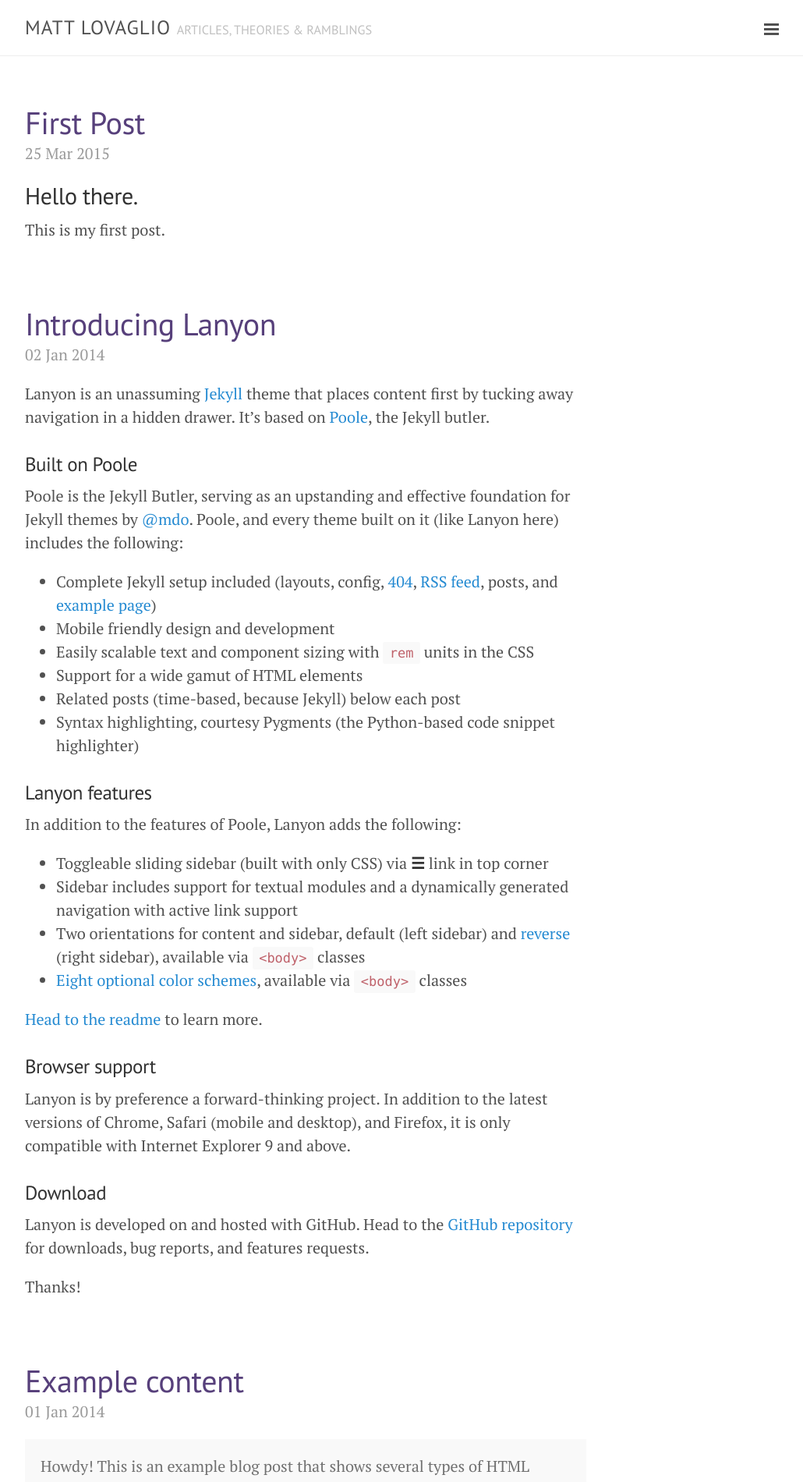
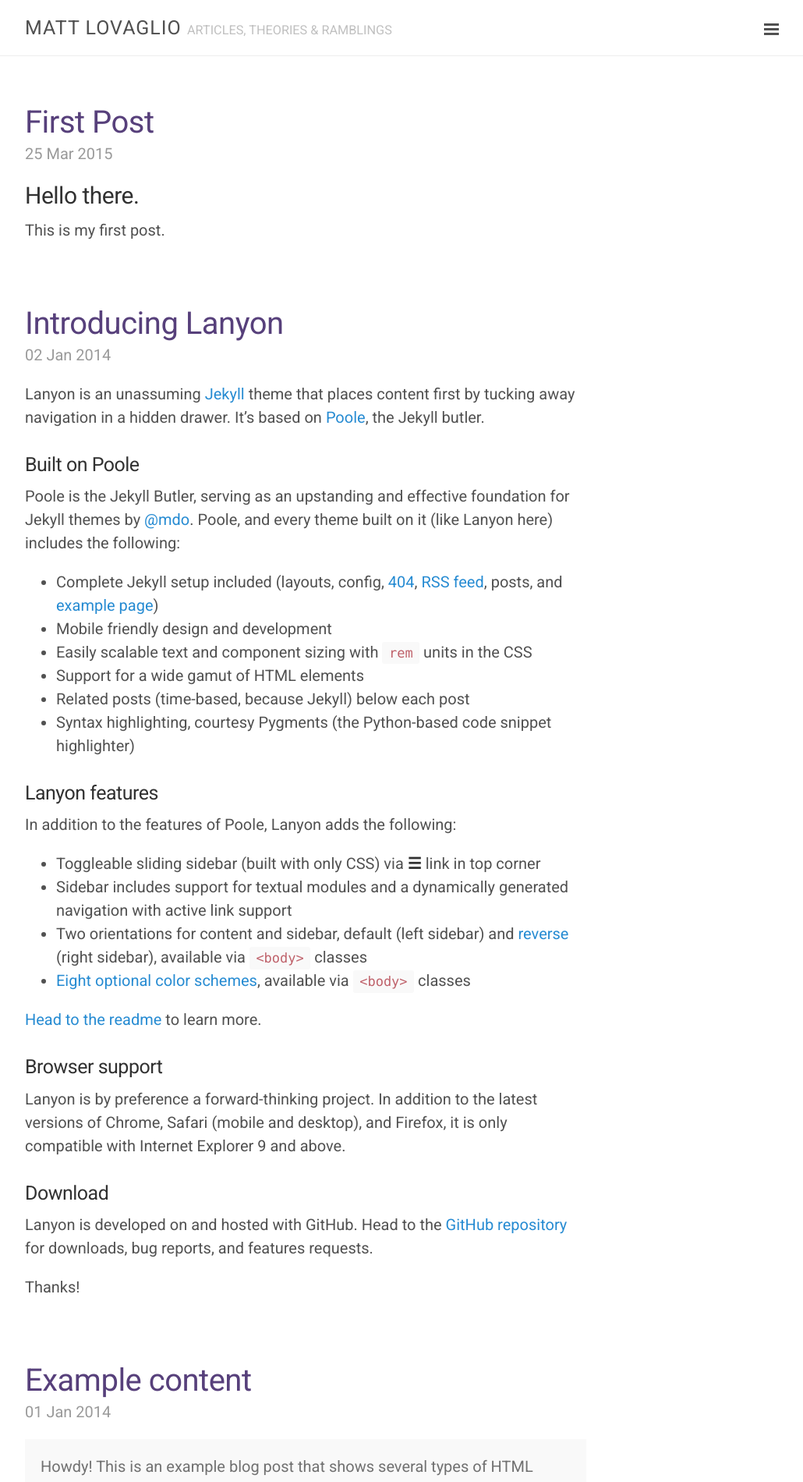
Before and after one commit to mattlovaglio/mattlovaglio.github.io, a Jekyll site: the page built from index.html, in a window 1280 px wide. Shown: the top 1900 px of the page at 78% size, without its empty margins (248-1278 px from the left). Built offline with Jekyll 4.4.1, drawn with Linux system fonts in a browser that asks for light colours; Markdown is read by kramdown in place of the engine named in the settings; the list of posts is cut into pages by our own code.

Commit message:
Updated Fonts
Updated font to Roboto.

```diff
--- a/_includes/head.html
+++ b/_includes/head.html
@@ -18,7 +18,7 @@
   <link rel="stylesheet" href="{{ site.baseurl }}public/css/poole.css">
   <link rel="stylesheet" href="{{ site.baseurl }}public/css/syntax.css">
   <link rel="stylesheet" href="{{ site.baseurl }}public/css/lanyon.css">
-  <link rel="stylesheet" href="http://fonts.googleapis.com/css?family=PT+Serif:400,400italic,700%7CPT+Sans:400">
+  <link href='http://fonts.googleapis.com/css?family=Roboto:400,400italic,500,500italic,700,700italic' rel='stylesheet' type='text/css'>
 
   <!-- Icons -->
   <link rel="apple-touch-icon-precomposed" sizes="144x144" href="{{ site.baseurl }}public/apple-touch-icon-precomposed.png">
--- a/public/css/lanyon.css
+++ b/public/css/lanyon.css
@@ -41,11 +41,11 @@
 }
 
 html {
-  font-family: "PT Serif", Georgia, "Times New Roman", serif;
+  font-family: 'Roboto', sans-serif;
 }
 
 h1, h2, h3, h4, h5, h6 {
-  font-family: "PT Sans", Helvetica, Arial, sans-serif;
+  font-family: 'Roboto', sans-serif;
   font-weight: 400;
   color: #313131;
   letter-spacing: -.025rem;
@@ -150,7 +150,7 @@
   width: 14rem;
   visibility: hidden;
   overflow-y: auto;
-  font-family: "PT Sans", Helvetica, Arial, sans-serif;
+  font-family: 'Roboto', sans-serif;
   font-size: .875rem; /* 15px */
   color: rgba(255,255,255,.6);
   background-color: #202020;
@@ -365,7 +365,7 @@
   overflow: hidden; /* clearfix */
   margin-left: -1rem;
   margin-right: -1rem;
-  font-family: "PT Sans", Helvetica, Arial, sans-serif;
+  font-family: 'Roboto', sans-serif;
   color: #ccc;
   text-align: center;
 }
```
Also changed, not shown: 10 other files.
